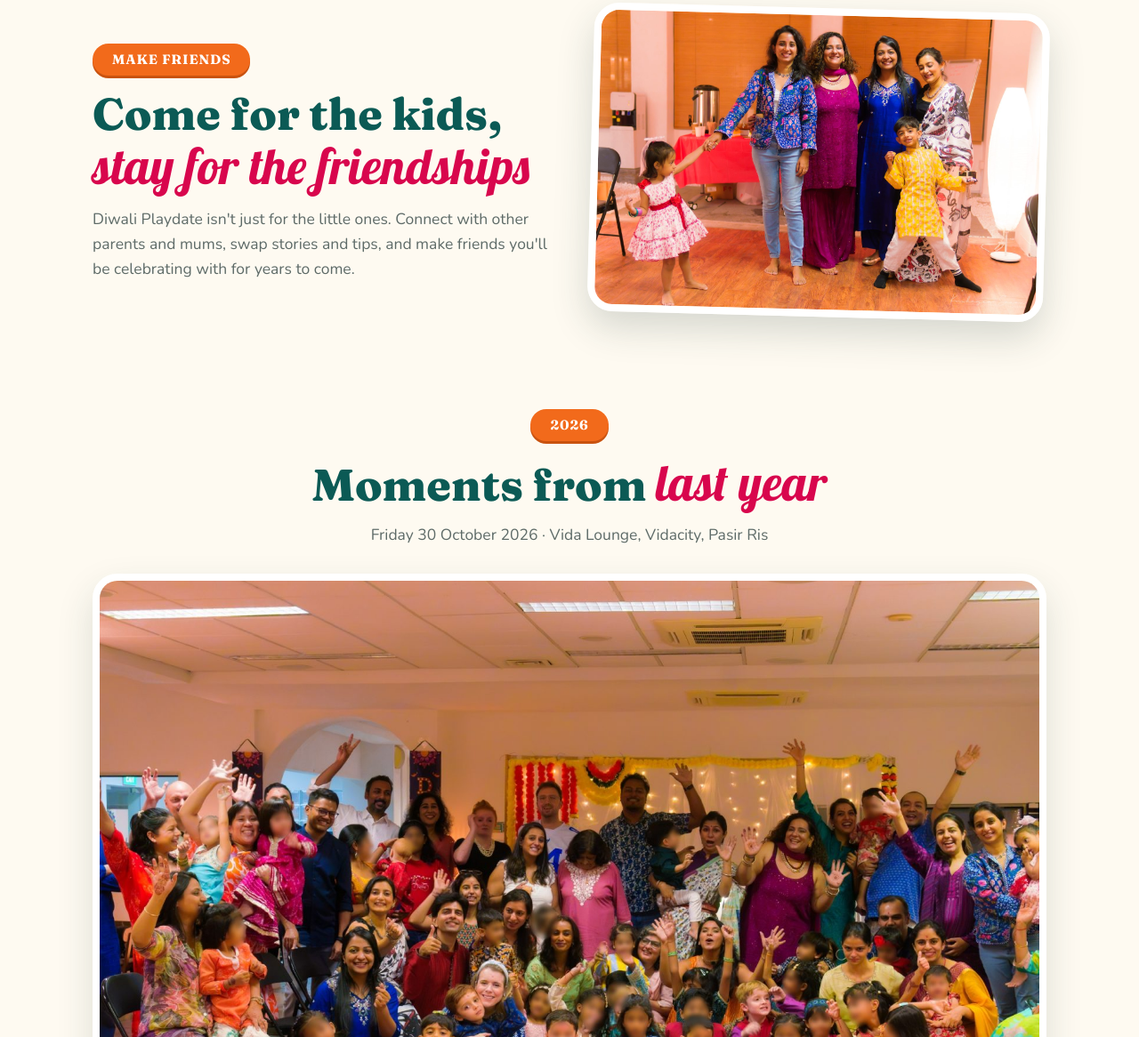
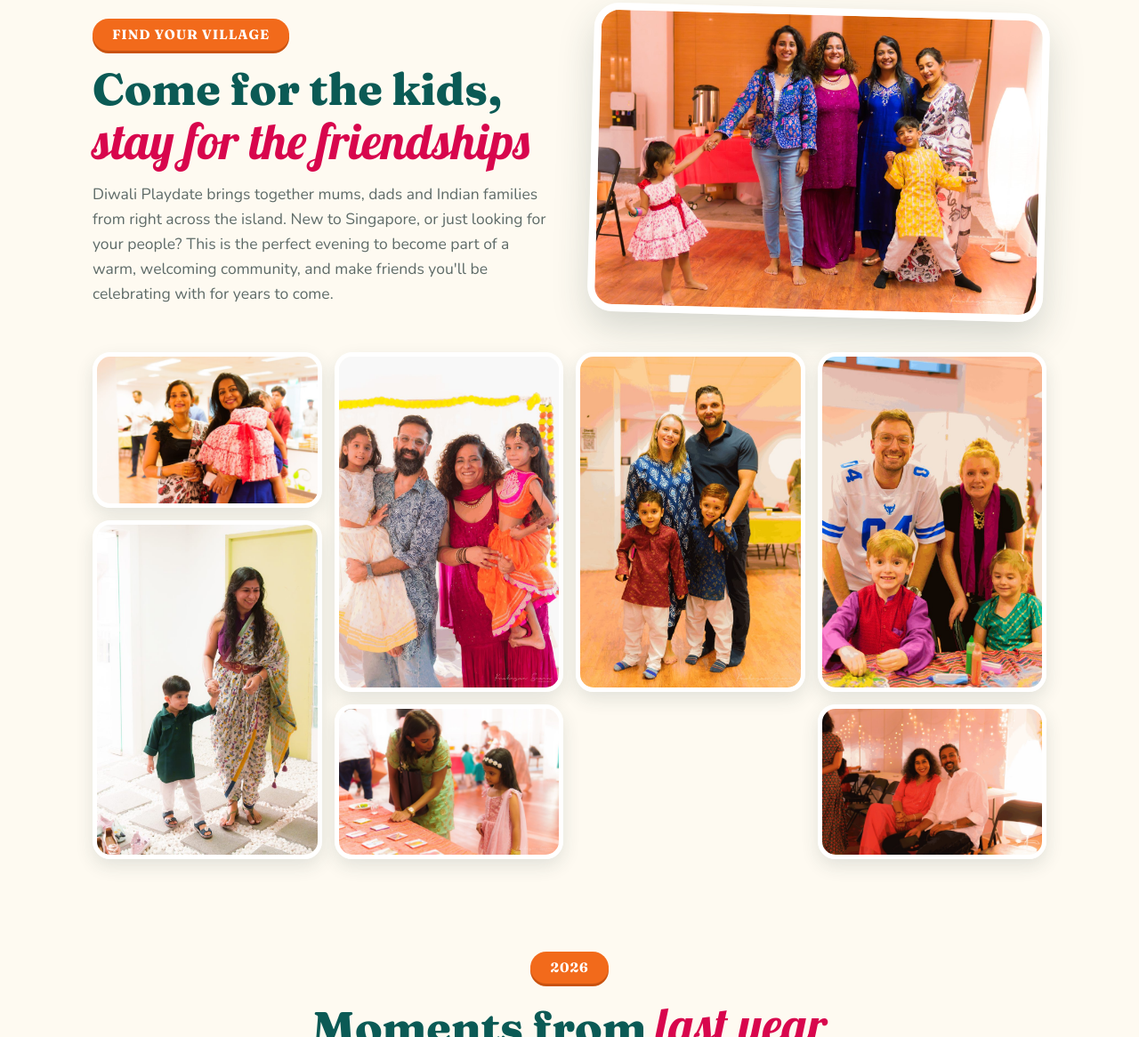
Before and after one commit to Upasna1987/diwaliplaydatesingapore, a plain HTML site: page index.html in a window 1280 px wide. Shown: the part 4250-5416 px from the top of the page at 89% size. Drawn offline with nearby package versions, Linux system fonts and the light colour scheme.

Commit message:
Find your village: community copy + families collage

```diff
--- a/index.html
+++ b/index.html
@@ -118,6 +118,8 @@
   .gallery{display:grid;grid-template-columns:repeat(4,1fr);gap:14px;margin-top:16px}
   .gallery img{width:100%;aspect-ratio:1/1;object-fit:cover;object-position:50% 30%;border-radius:20px;border:5px solid #fff;box-shadow:0 8px 20px rgba(31,59,56,.12)}
   @media(max-width:700px){.gallery{grid-template-columns:repeat(2,1fr)}}
+  .friends{columns:4 220px;column-gap:14px;margin-top:40px}
+  .friends img{width:100%;margin-bottom:14px;border-radius:20px;border:5px solid #fff;box-shadow:0 8px 20px rgba(31,59,56,.12);break-inside:avoid;display:block}
   .note{color:var(--muted);font-size:13.5px;margin-top:14px}
 
   .partner{background:var(--white);border-top:1px solid var(--line);border-bottom:1px solid var(--line)}
@@ -264,11 +266,22 @@
 <section style="padding-top:0">
   <div class="wrap two">
     <div>
-      <span class="ribbon orange">Make friends</span>
+      <span class="ribbon orange">Find your village</span>
       <h2>Come for the kids, <span class="script">stay for the friendships</span></h2>
-      <p class="lead">Diwali Playdate isn't just for the little ones. Connect with other parents and mums, swap stories and tips, and make friends you'll be celebrating with for years to come.</p>
+      <p class="lead">Diwali Playdate brings together mums, dads and Indian families from right across the island. New to Singapore, or just looking for your people? This is the perfect evening to become part of a warm, welcoming community, and make friends you'll be celebrating with for years to come.</p>
     </div>
     <img class="why-img" src="images/k-organisers.jpg" alt="Mums and kids making friends at Diwali Playdate 2026" loading="lazy" style="transform:rotate(1.5deg)">
+  </div>
+  <div class="wrap">
+    <div class="friends">
+      <img src="images/f-mums.jpg" alt="" loading="lazy">
+      <img src="images/f-saree-boy.jpg" alt="" loading="lazy">
+      <img src="images/f-family-girls.jpg" alt="" loading="lazy">
+      <img src="images/f-mum-girl.jpg" alt="" loading="lazy">
+      <img src="images/f-family-boys.jpg" alt="" loading="lazy">
+      <img src="images/f-family-blond.jpg" alt="" loading="lazy">
+      <img src="images/f-couple.jpg" alt="" loading="lazy">
+    </div>
   </div>
 </section>
 
```
Also changed, not shown: images/f-couple.jpg (added), images/f-family-blond.jpg (added), images/f-family-boys.jpg (added), images/f-family-girls.jpg (added), images/f-mum-girl.jpg (added), images/f-mums.jpg (added), images/f-saree-boy.jpg (added).
